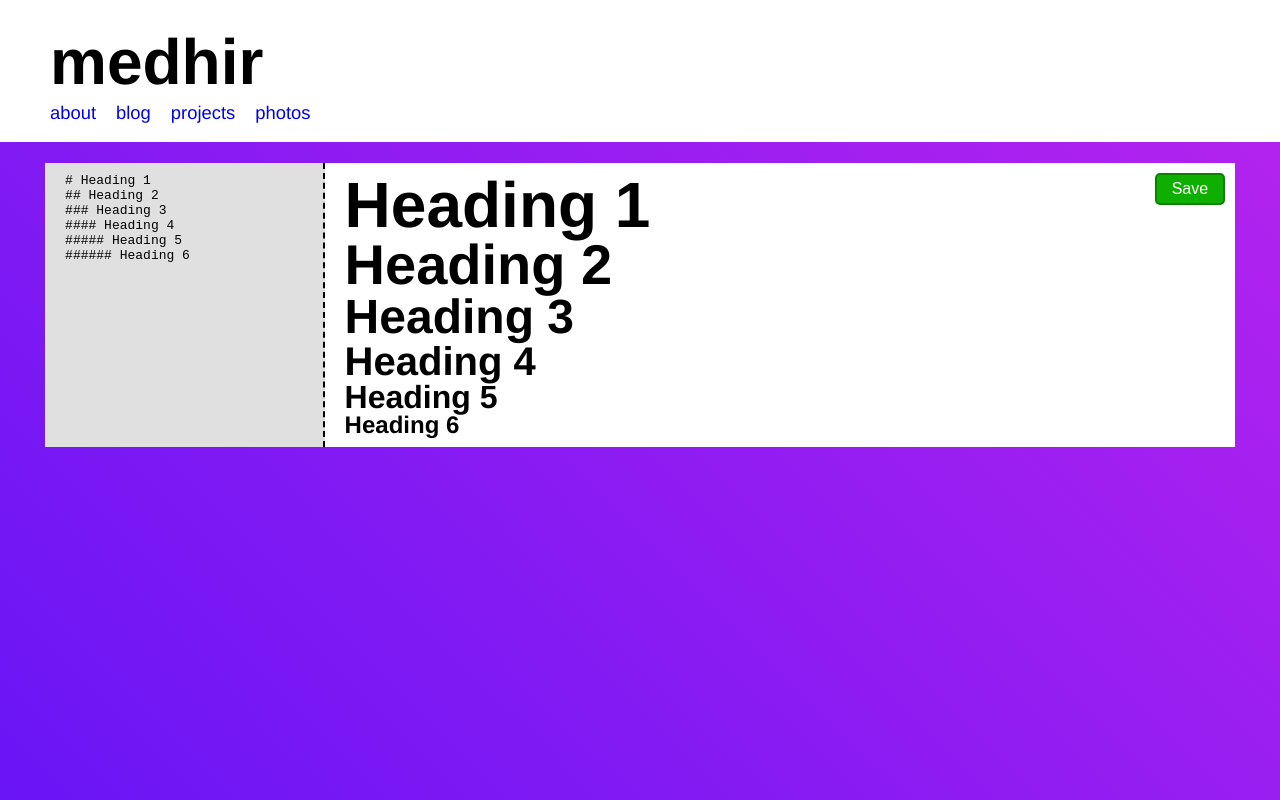
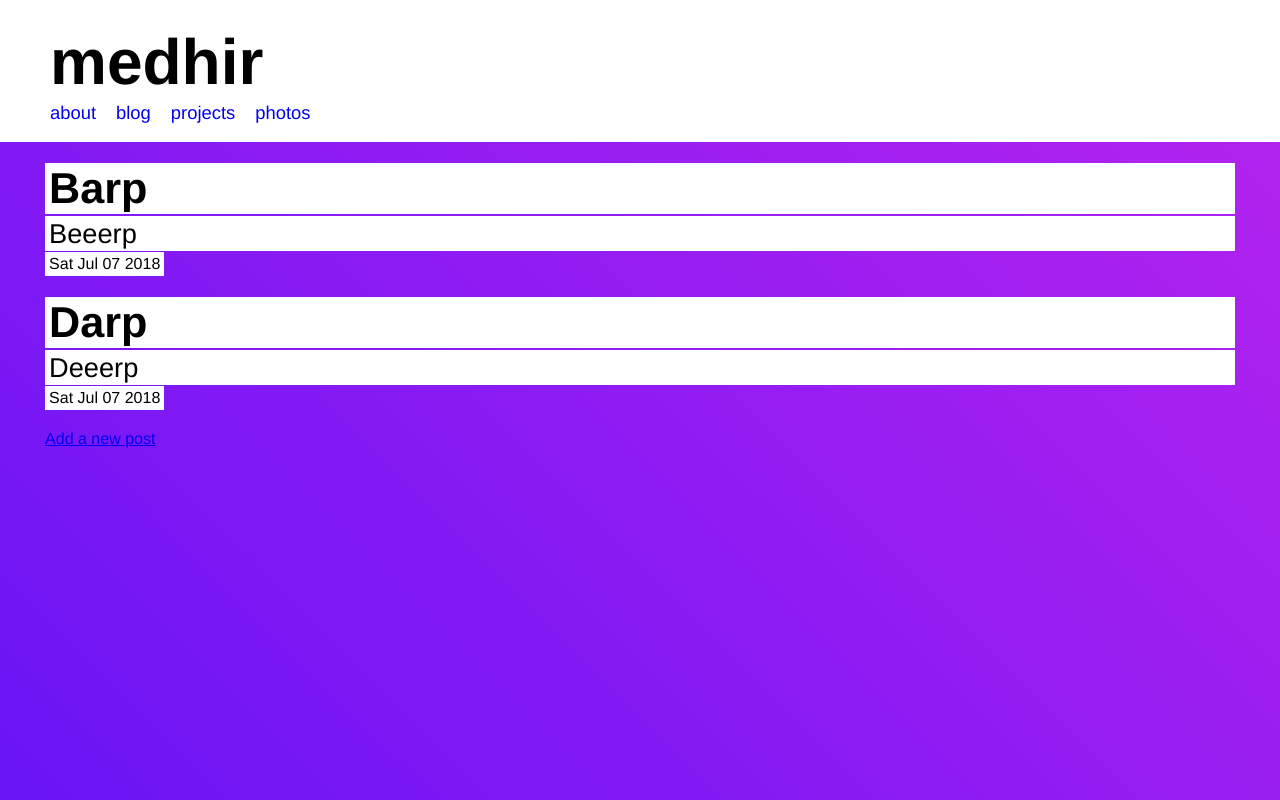
Before and after one commit to medhir/blog, a React (Create React App) app in the folder client/: page /blog in a window 1280 px wide. Shown: the top 800 px of the page. Built offline with nearby package versions, Linux system fonts and the light colour scheme; what auth0-js would draw is missing.

Commit message:
Add new route

```diff
--- a/client/src/Layout/Main/index.js
+++ b/client/src/Layout/Main/index.js
@@ -1,12 +1,15 @@
 import React, { Component } from 'react';
 import { Route } from 'react-router-dom';
+import Editor from '../../Components/Editor';
 import Photos from '../../Components/Gallery';
-import Editor from '../../Components/Editor';
+import Blog from '../../Components/Blog';
 import Login from '../../Auth/Login';
 
 import './Main.css'
 
-const md =
+class Main extends Component {
+  render () {
+    const md =
 `# Heading 1
 ## Heading 2
 ### Heading 3
@@ -14,17 +17,15 @@ const md =
 ##### Heading 5
 ###### Heading 6`;
 
-const editor = <Editor markdown={ md } />;
+    const editor = <Editor markdown={ md } />;
 
-class Main extends Component {
-  render () {
     return (
       <main>
-        <Route path="/blog"
+        <Route path="/editor"
                render={ () => editor }
                />
+        <Route path="/blog" component={ Blog } />
         <Route path="/edit" component={ Login } />
-        {/* <Route path="/about" component={ About } /> */}
         <Route path="/photos" component={ Photos } />
       </main>
       )
```
